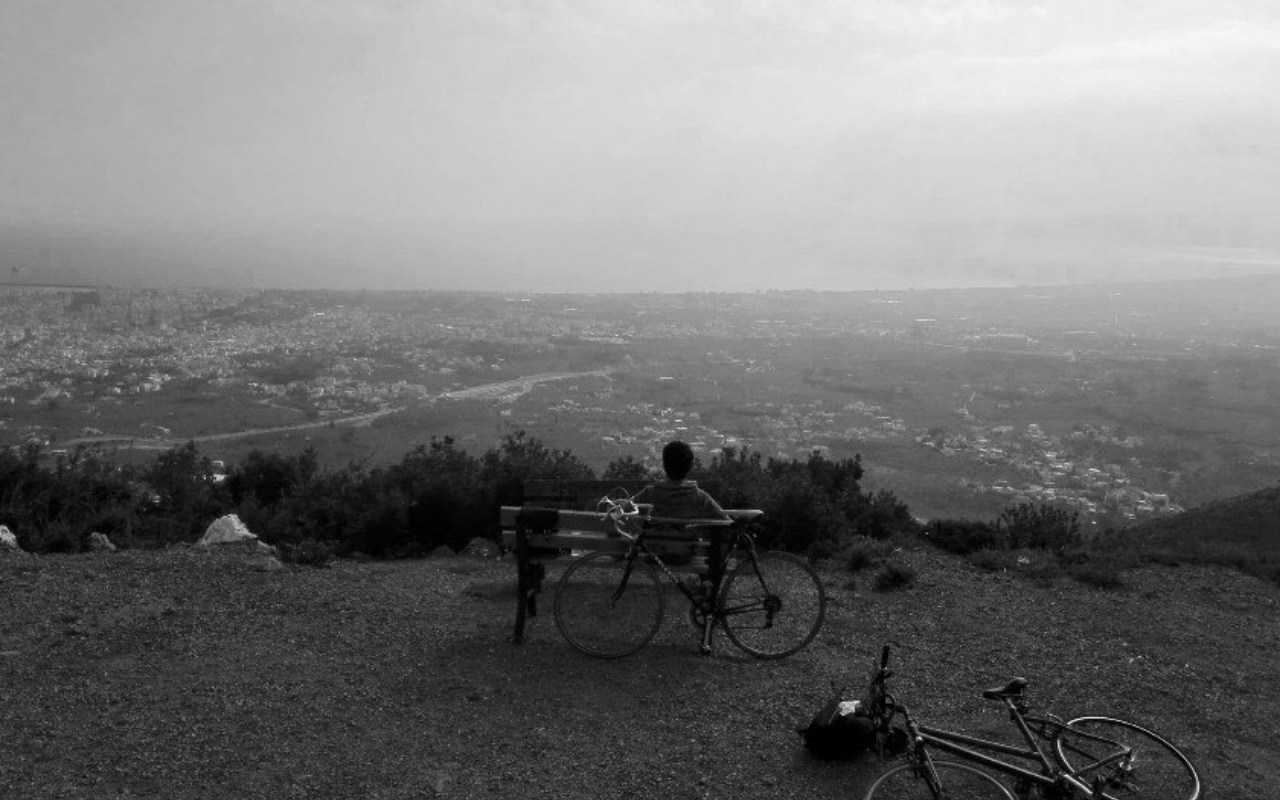
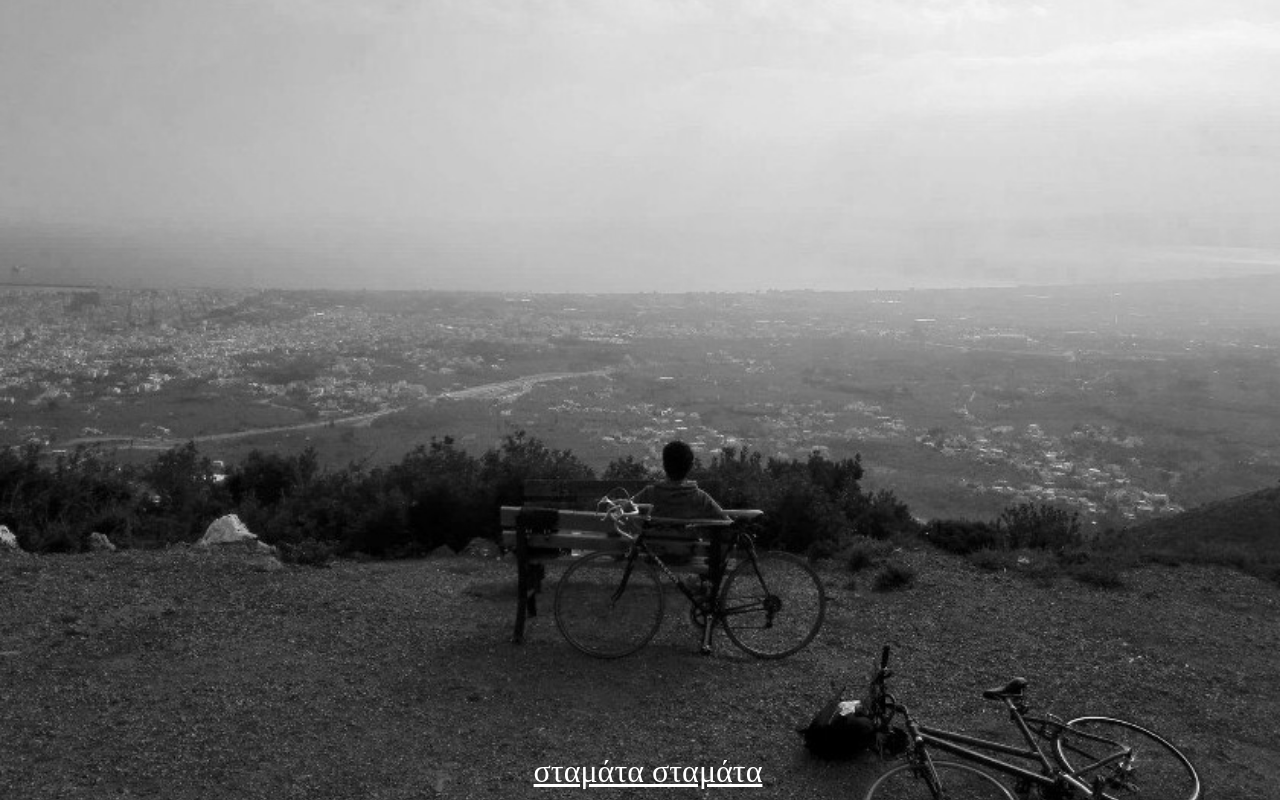
Before and after one commit to spirosdi/map, a plain HTML site: page index.html in a window 1280 px wide. Both pictures are taken after a click on the element "παίξε". Drawn offline with nearby package versions, Linux system fonts and the light colour scheme.

Commit message:
added pause

```diff
--- a/index.html
+++ b/index.html
@@ -14,6 +14,7 @@
     <audio id="arleta" ontimeupdate="timeToColorText(Math.floor(this.currentTime))">
         <source src="arleta.mp3" type="audio/mpeg">
     </audio>
+    <div class="mobile-pause">σταμάτα σταμάτα</div>
     <script src="script.js"></script>
 </body>
 </html>
--- a/script.js
+++ b/script.js
@@ -51,4 +51,11 @@ function timeToColorText(time) {
 $('.mobile-play').click(function() {
     $('#arleta')[0].play();
     $('.mobile-play').hide();
+    $('.mobile-pause').show();
 });
+
+$('.mobile-pause').click(function() {
+    $('#arleta')[0].pause();
+    $('.mobile-pause').hide();
+    $('.mobile-play').show();
+});
--- a/style.css
+++ b/style.css
@@ -32,6 +32,16 @@ html, body {
 .mobile-play {
     text-decoration: underline;
 }
+.mobile-pause {
+    text-decoration: underline;
+    position: fixed;
+    bottom: 10px;
+    font-size: 2rem;
+    width: 100%;
+    text-align: center;
+    color: white;
+    display: none;
+}
 .bw {
     filter: grayscale(100%);
 }
```
